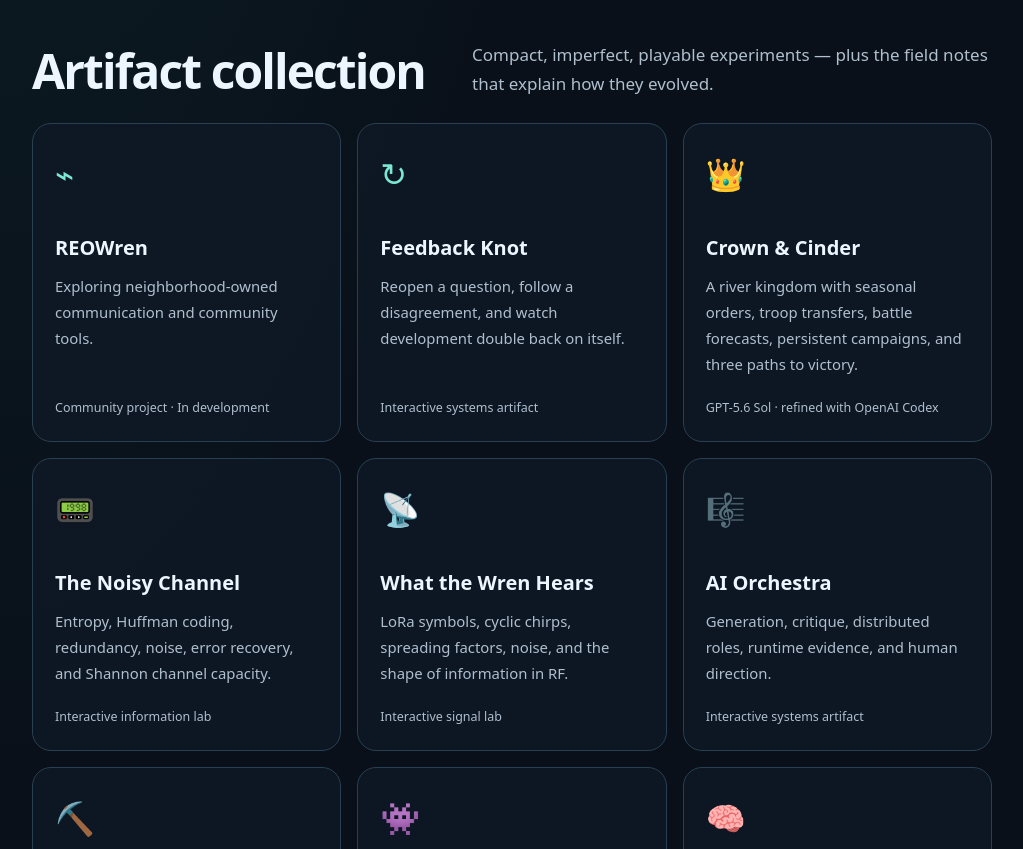
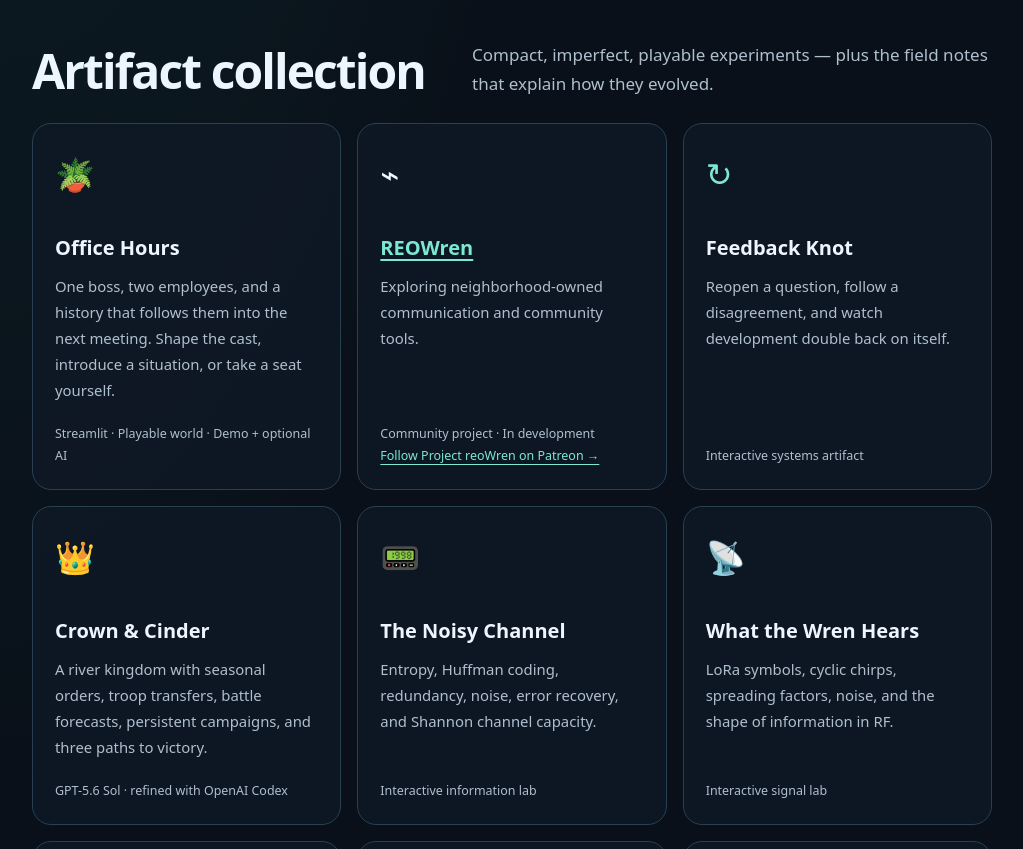
Before and after one commit to ncypher/tomfoolery, a website: page index.html in a window 1280 px wide. Shown: the part 2300-3149 px from the top of the page, without its empty margins (128-1151 px from the left). Drawn offline with Linux system fonts and the light colour scheme.

Commit message:
Feature Office Hours and link Project reoWren public updates

```diff
--- a/index.html
+++ b/index.html
@@ -63,7 +63,8 @@
       <section class="section" id="collection" aria-labelledby="collection-title">
         <div class="section-head"><h2 id="collection-title">Artifact collection</h2><p>Compact, imperfect, playable experiments — plus the field notes that explain how they evolved.</p></div>
         <div class="grid">
-          <a class="card" href="about.html#reowren"><div class="card-icon" aria-hidden="true">⌁</div><h3>REOWren</h3><p>Exploring neighborhood-owned communication and community tools.</p><footer>Community project · In development</footer></a>
+          <a class="card" href="https://office-simulator.streamlit.app/"><div class="card-icon" aria-hidden="true">🪴</div><h3>Office Hours</h3><p>One boss, two employees, and a history that follows them into the next meeting. Shape the cast, introduce a situation, or take a seat yourself.</p><footer>Streamlit · Playable world · Demo + optional AI</footer></a>
+          <article class="card"><div class="card-icon" aria-hidden="true">⌁</div><h3><a href="about.html#reowren">REOWren</a></h3><p>Exploring neighborhood-owned communication and community tools.</p><footer>Community project · In development<br><a href="https://www.patreon.com/cw/ProjectreoWren">Follow Project reoWren on Patreon →</a></footer></article>
           <a class="card" href="feedback-knot.html"><div class="card-icon" aria-hidden="true">↻</div><h3>Feedback Knot</h3><p>Reopen a question, follow a disagreement, and watch development double back on itself.</p><footer>Interactive systems artifact</footer></a>
           <a class="card" href="crown-and-cinder.html"><div class="card-icon">👑</div><h3>Crown &amp; Cinder</h3><p>A river kingdom with seasonal orders, troop transfers, battle forecasts, persistent campaigns, and three paths to victory.</p><footer>GPT-5.6 Sol · refined with OpenAI Codex</footer></a>
           <a class="card" href="shannon-noisy-channel.html"><div class="card-icon">📟</div><h3>The Noisy Channel</h3><p>Entropy, Huffman coding, redundancy, noise, error recovery, and Shannon channel capacity.</p><footer>Interactive information lab</footer></a>
```
Also changed, not shown: README.md.
